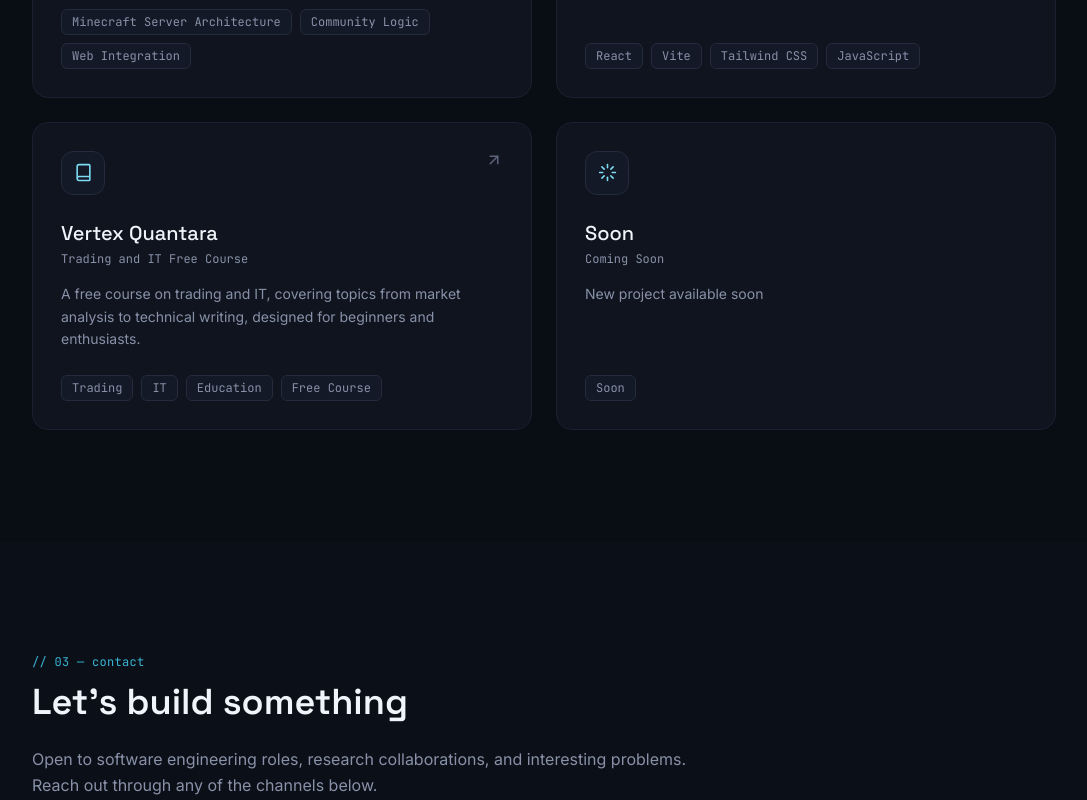
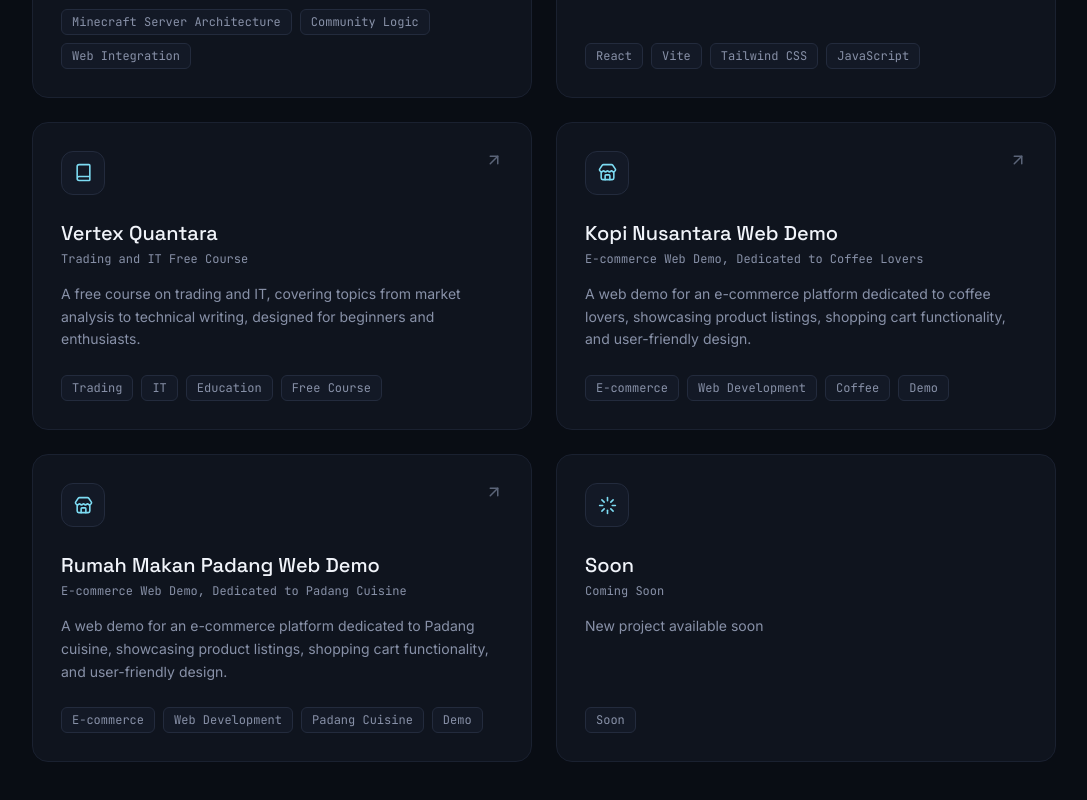
Before and after one commit to keijimtjong/Portfolio-Website, a React (Vite) app: page / in a window 1280 px wide. Shown: the part 2260-3060 px from the top of the page, without its empty margins (96-1183 px from the left). Built offline with nearby package versions, Linux system fonts and the light colour scheme.

Commit message:
feat: update Projects component

```diff
--- a/src/components/Projects.jsx
+++ b/src/components/Projects.jsx
@@ -1,4 +1,4 @@
-import { ArrowUpRight, Server, LayoutTemplate, Loader, Book } from "lucide-react";
+import { ArrowUpRight, Server, LayoutTemplate, Loader, Book, Store } from "lucide-react";
 
 const PROJECTS = [
   {
@@ -26,6 +26,24 @@ const PROJECTS = [
     desc: "A free course on trading and IT, covering topics from market analysis to technical writing, designed for beginners and enthusiasts.",
     tags: ["Trading", "IT", "Education", "Free Course"],
     link: "https://discord.gg/FbHabphWXD",
+    accent: "cyan",
+  },
+  {
+    icon: Store,
+    title: "Kopi Nusantara Web Demo",
+    subtitle: "E-commerce Web Demo, Dedicated to Coffee Lovers",
+    desc: "A web demo for an e-commerce platform dedicated to coffee lovers, showcasing product listings, shopping cart functionality, and user-friendly design.",
+    tags: ["E-commerce", "Web Development", "Coffee", "Demo"],
+    link: "https://web-umkm-kopi-demo.vercel.app/",
+    accent: "cyan",
+  },
+  {
+    icon: Store,
+    title: "Rumah Makan Padang Web Demo",
+    subtitle: "E-commerce Web Demo, Dedicated to Padang Cuisine",
+    desc: "A web demo for an e-commerce platform dedicated to Padang cuisine, showcasing product listings, shopping cart functionality, and user-friendly design.",
+    tags: ["E-commerce", "Web Development", "Padang Cuisine", "Demo"],
+    link: "https://web-umkm-demo-2.vercel.app/",
     accent: "cyan",
   },
   {
```
